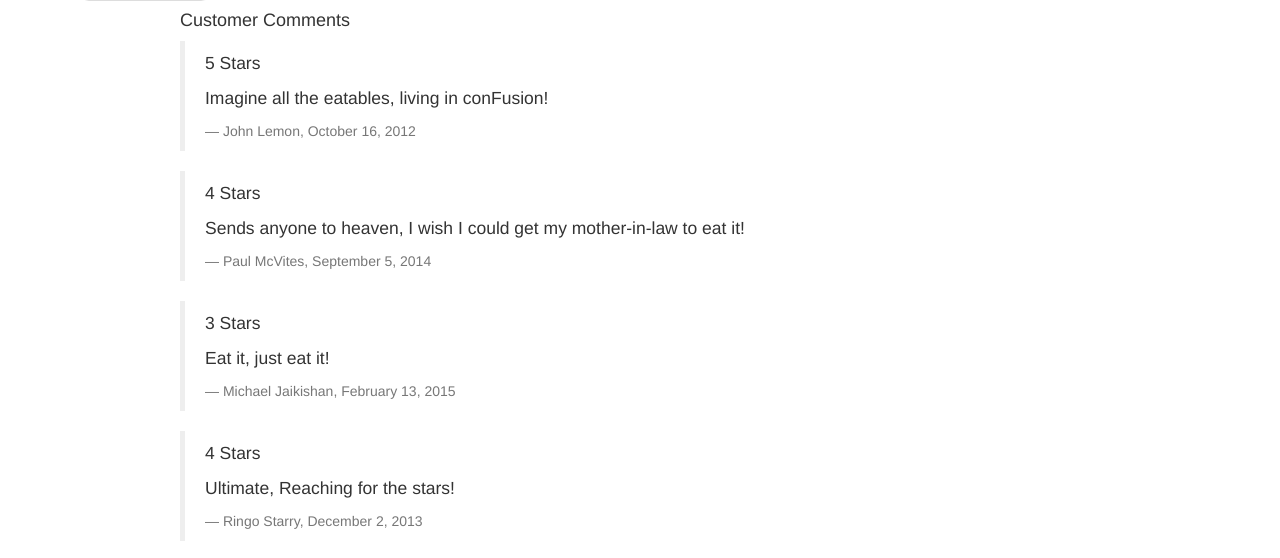
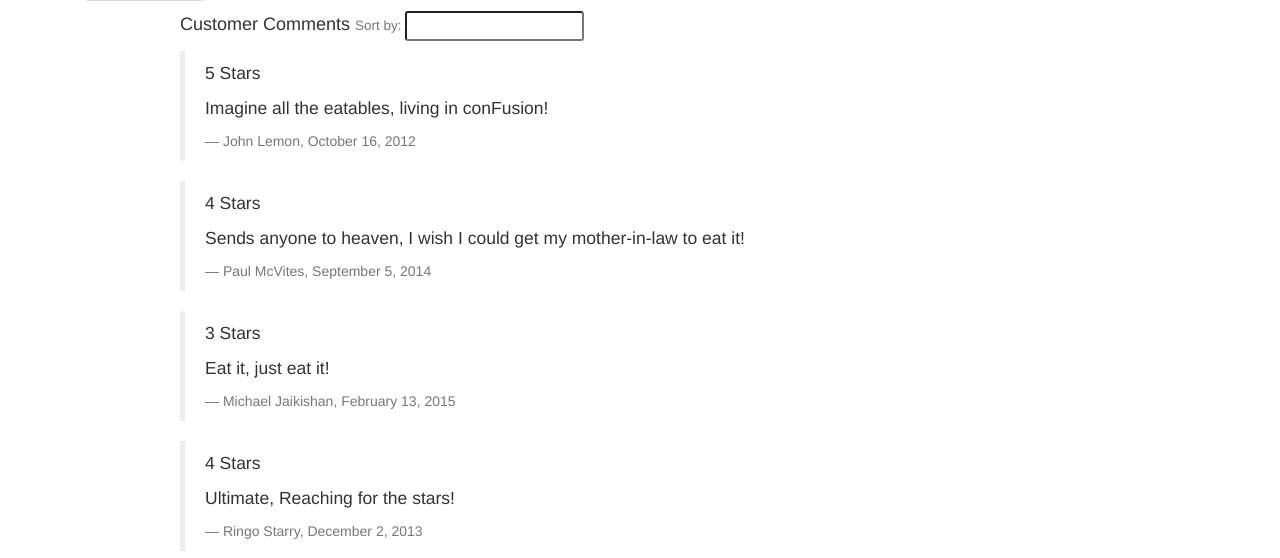
Before and after one commit to mykolapasko/Coursera, a website: page Angular/conFusion/app/dishdetail.html in a window 1280 px wide. Shown: the part 219-777 px from the top of the page. Drawn offline with Linux system fonts and the light colour scheme.

Commit message:
Sort feature added

```diff
--- a/Angular/conFusion/app/dishdetail.html
+++ b/Angular/conFusion/app/dishdetail.html
@@ -45,15 +45,20 @@
               </div>
             </div>
             <div class="col-xs-9 col-xs-offset-1">
-                <h4>Customer Comments</h4>
-                <blockquote ng-repeat="item in detailCtrl.dish.comments">
-                  <p>{{item.rating}} Stars</p>
-                  <p>{{item.comment}}</p>
-                  <footer>{{item.author}}, {{item.date | date:'longDate'}}</footer>
-                </blockquote>
+              <h4>Customer Comments
+                <span>
+                  <small>Sort by:
+                    <input class="input-sm" ng-model="sort">
+                  </small>
+                </span>
+              </h4>
+              <blockquote ng-repeat="item in detailCtrl.dish.comments | orderBy:sort">
+                <p>{{item.rating}} Stars</p>
+                <p>{{item.comment}}</p>
+                <footer>{{item.author}}, {{item.date | date:'longDate'}}</footer>
+              </blockquote>
             </div>
         </div>
-
     </div>
 
     <script src="../bower_components/angular/angular.min.js"></script>
```
